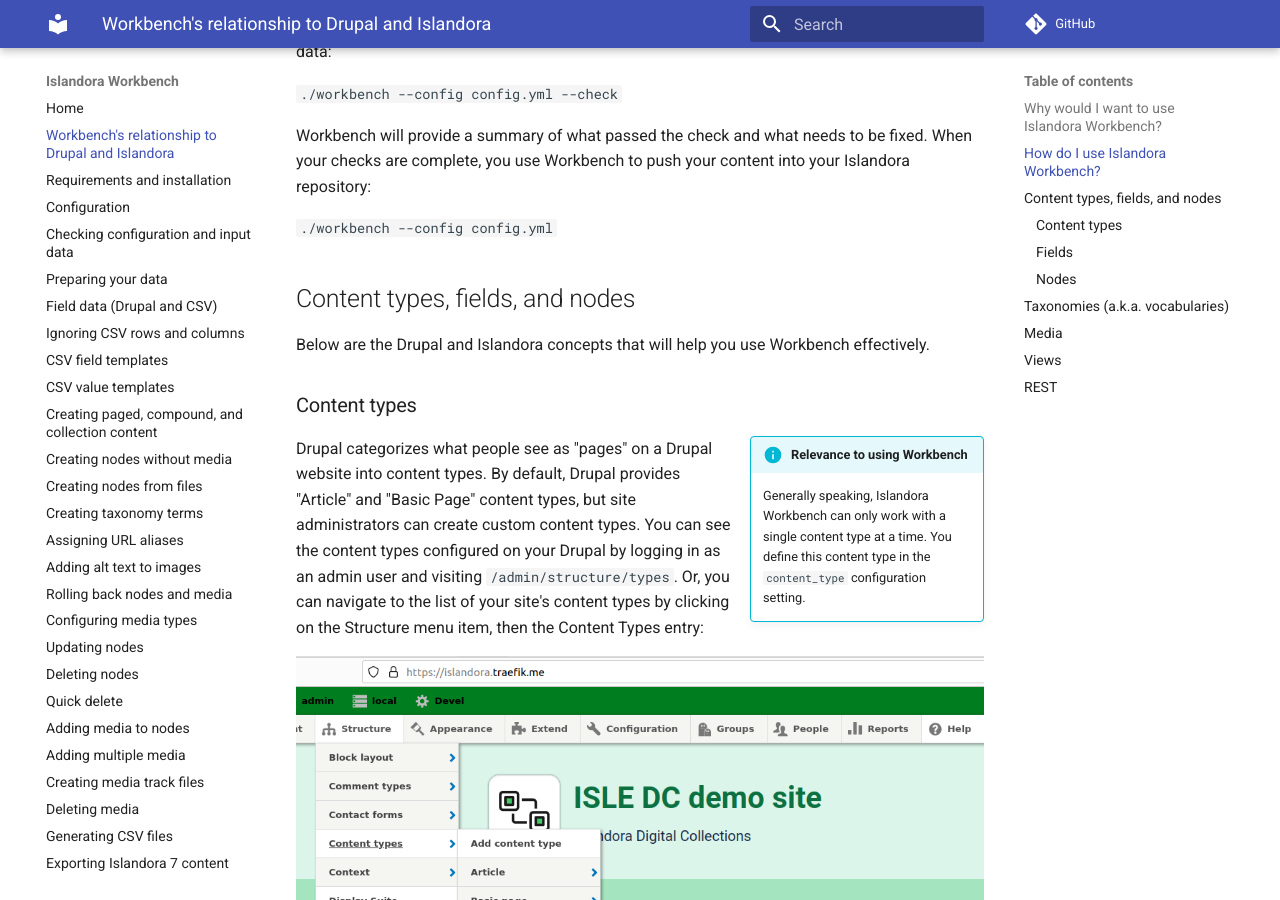
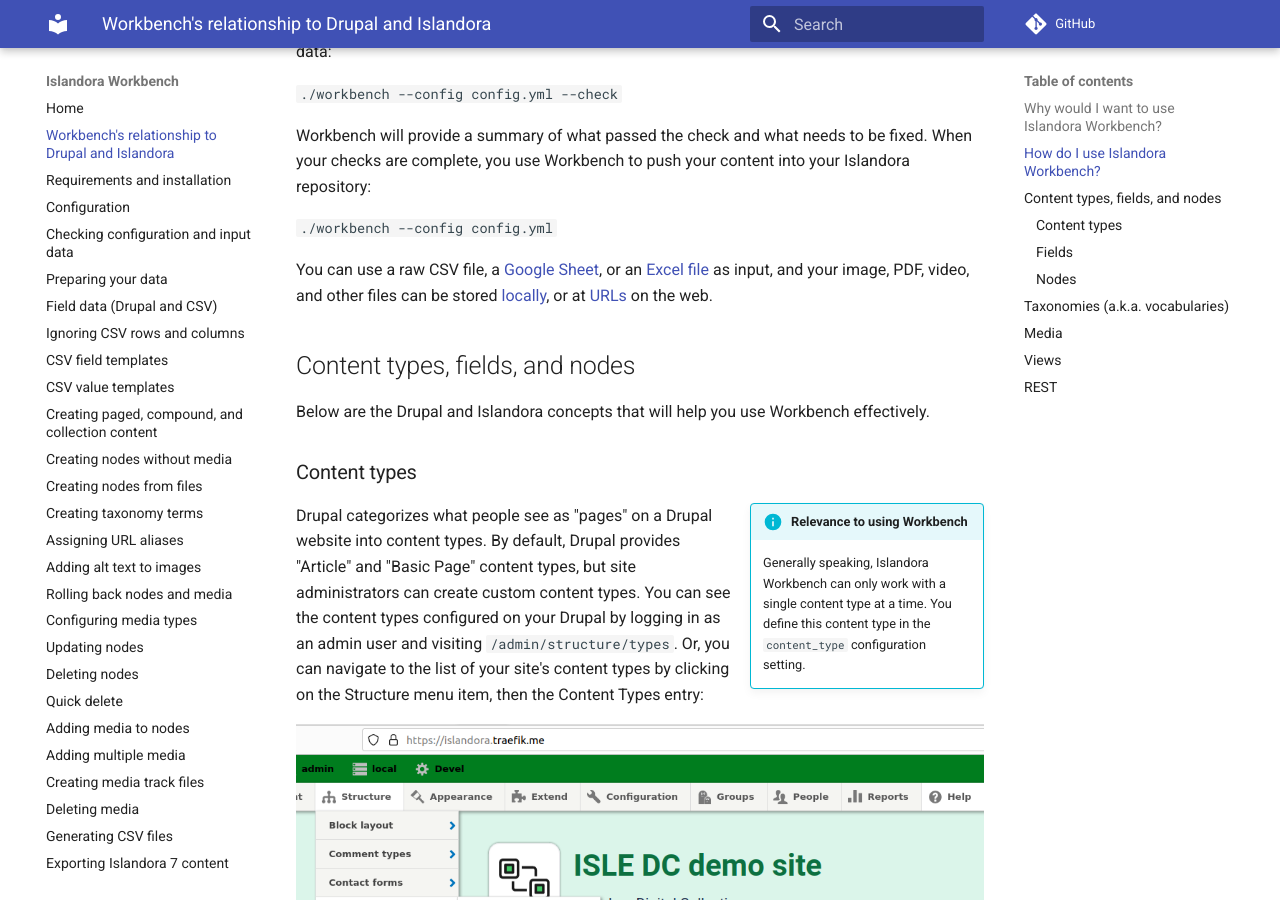
Before and after one commit to mjordan/islandora_workbench_docs, an MkDocs documentation site: the page built from docs/drupal_and_workbench.md, in a window 1280 px wide and 900 px high, scrolled down 1389 px. Built offline with MkDocs 1.6.1 and Material for MkDocs 9.7.7, drawn with Linux system fonts in a browser that asks for light colours; comment, search, counter and statistics services are not loaded.

Commit message:
Some updates to the new Workbench's relationship to Drupal page.

```diff
--- a/docs/drupal_and_workbench.md
+++ b/docs/drupal_and_workbench.md
@@ -42,6 +42,8 @@
 Workbench will provide a summary of what passed the check and what needs to be fixed. When your checks are complete, you use Workbench to push your content into your Islandora repository:
 
 `./workbench --config config.yml`
+
+You can use a raw CSV file, a [Google Sheet](https://mjordan.github.io/islandora_workbench_docs/preparing_data/#using-a-google-sheet-as-the-input-csv-file), or an [Excel file](https://mjordan.github.io/islandora_workbench_docs/preparing_data/#using-an-excel-file-as-the-input-csv-file) as input, and your image, PDF, video, and other files can be stored [locally](https://mjordan.github.io/islandora_workbench_docs/preparing_data/#using-an-input-directory), or at [URLs](https://mjordan.github.io/islandora_workbench_docs/preparing_data/#using-urls-as-file-paths) on the web.
 
 ## Content types, fields, and nodes
 
```
Also changed, not shown: docs/preparing_data.md (+1 -1 lines).
